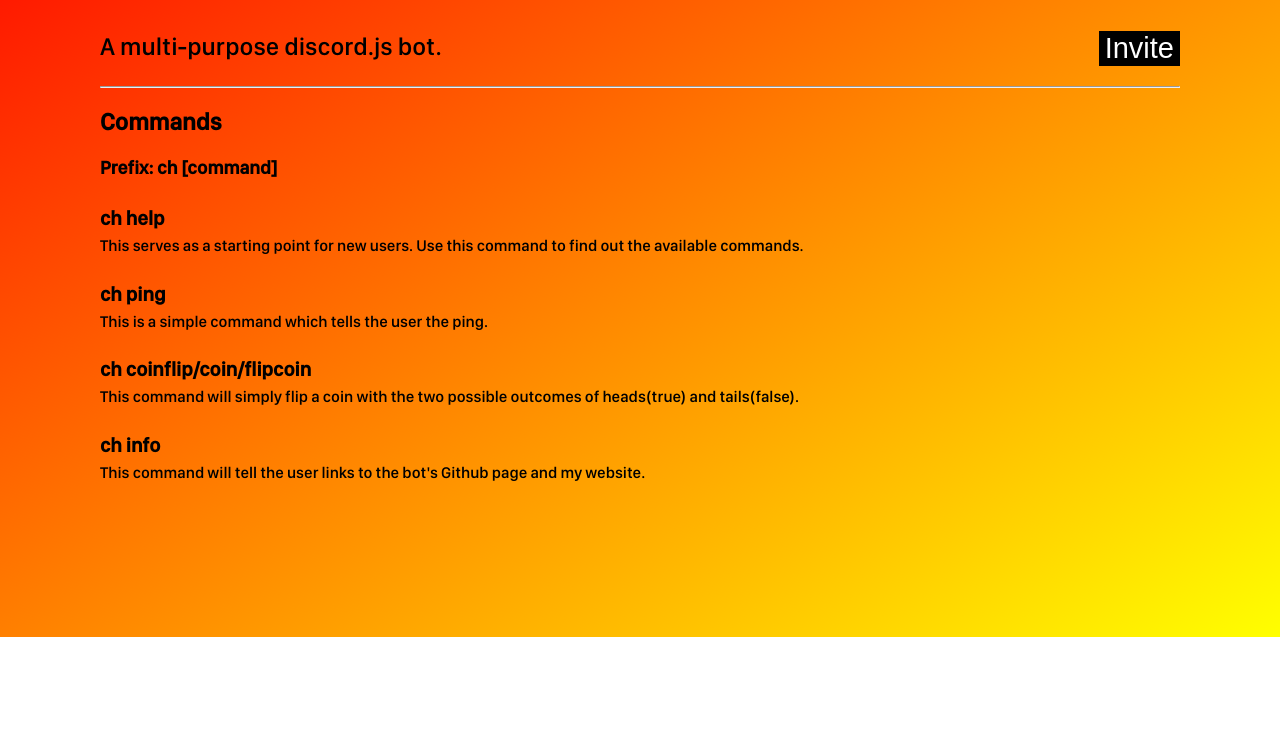
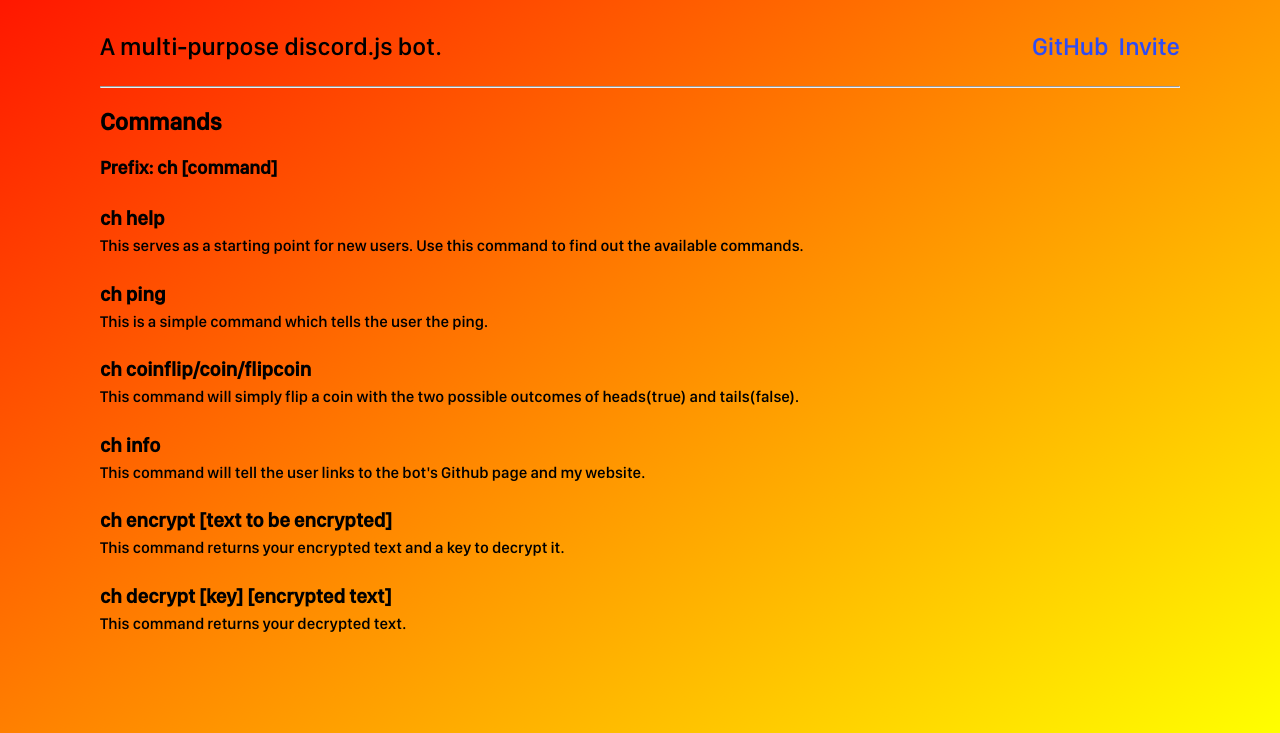
Before and after one commit to EliotChignell/ChigBot, a website: page docs/index.html in a window 1280 px wide. Shown: the part 163-896 px from the top of the page. Before the commit the page ends 800 px from the top, so only its background shows below. Drawn offline with Linux system fonts and the light colour scheme.

Commit message:
update to website for encryption/decryption

```diff
--- a/docs/assets/style.css
+++ b/docs/assets/style.css
@@ -27,3 +27,10 @@ h4 {
   margin-bottom: -10px;
   font-size: 20px;
 }
+
+.link {
+  text-decoration: none;
+  color: #2e4cf4;
+  font-size: 25px;
+  float: right;
+}
--- a/docs/index.html
+++ b/docs/index.html
@@ -6,7 +6,7 @@
   <body>
     <div class="title">
       <h1 style="font-size: 50px;">ChigBot</h1>
-      <p style="font-size: 25px;">A multi-purpose discord.js bot.<button onclick="window.location='https://discordapp.com/api/oauth2/authorize?client_id=442184461405126656&permissions=0&scope=bot';" target="_blank" class="inviteBtn">Invite</button></p>
+      <p style="font-size: 25px;">A multi-purpose discord.js bot.<!-- <button onclick="window.location='https://discordapp.com/api/oauth2/authorize?client_id=442184461405126656&permissions=0&scope=bot';" target="_blank" class="inviteBtn">Invite</button> --> <a href="https://discordapp.com/api/oauth2/authorize?client_id=442184461405126656&permissions=0&scope=bot" target="_blank" class="link">Invite</a><a href="https://github.com/EliotChignell/ChigBot" target="_blank" class="link" style="padding-right: 10px; ">GitHub</a></p>
       <hr>
     </div>
 
@@ -25,6 +25,12 @@
 
       <h4>ch info</h4>
       <p>This command will tell the user links to the bot's Github page and my website.</p>
+
+      <h4>ch encrypt [text to be encrypted]</h4>
+      <p>This command returns your encrypted text and a key to decrypt it.</p>
+
+      <h4>ch decrypt [key] [encrypted text]</h4>
+      <p>This command returns your decrypted text.</p>
     </div>
 
   </body>
```
